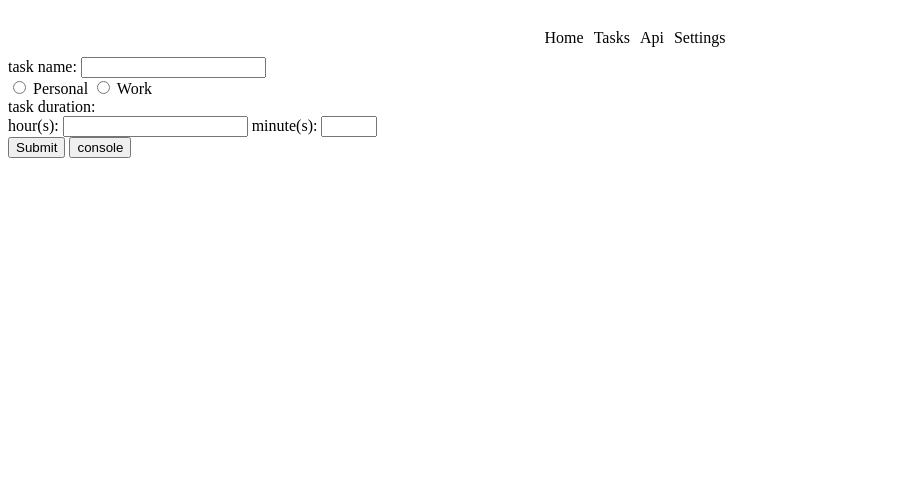
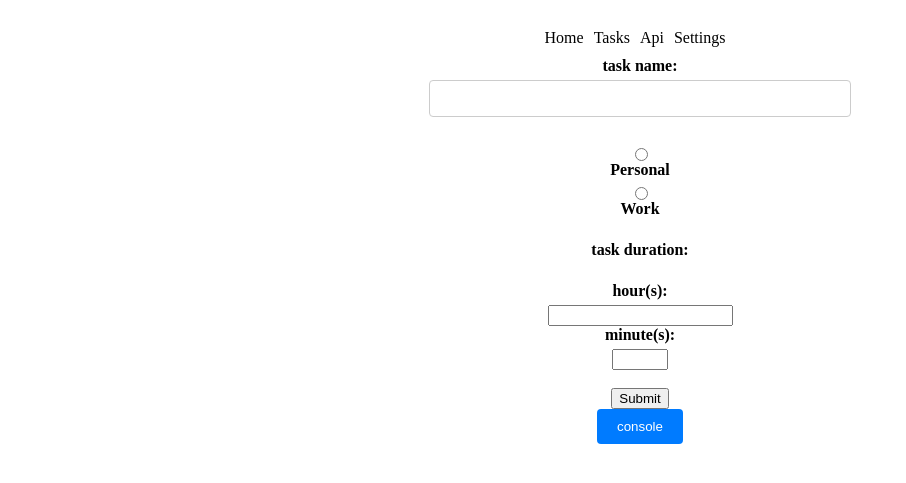
Before and after one commit to FirewallFugitive/Portfolio, a plain HTML site: page index.html in a window 1280 px wide. Shown: the part 61-544 px from the top of the page, without its empty margins (0-906 px from the left). Drawn offline with Linux system fonts and the light colour scheme.

Commit message:
total duration en btn2 gefixed + localstorage gebruik in tasks.js

```diff
--- a/script.js
+++ b/script.js
@@ -10,9 +10,11 @@ let name;
 let categorie;
 let duration;
 
-btn2.addEventListener('click',function(){
+btn2.addEventListener('click', function(event) {
+    event.preventDefault();
     totalDuration();
-})
+});
+
 
 function validateForm(callback) {
     let x = document.forms["taskForm"]["taskInput"].value;
@@ -39,13 +41,13 @@ let Duration = (h,m) => {
 }
 
 function totalDuration(){
-    let total;
+    let total = 0;
     tasks.forEach(task => {
         let time = task.duration;
         const timeArray = time.split(":");
         total += Duration(parseInt(timeArray[0]), parseInt(timeArray[1]));
     });
-    console.log(total);
+    console.log(total + ' minuten');
 }
 function saveTasksToLocalStorage() {
     localStorage.setItem('tasks', JSON.stringify(tasks));
--- a/style.css
+++ b/style.css
@@ -1,6 +1,7 @@
-h1{
+h1 {
     text-align: center;
 }
+
 nav {
     color: black;
     display: flex;
@@ -9,29 +10,72 @@ nav {
     justify-content: center;
     width: 100%;
 }
+
 nav ul {
     list-style-type: none;
     margin: 0;
     padding: 0;
     display: flex;
 }
+
 nav ul li {
     margin-right: 10px;
 }
+
 nav ul li a {
     color: black;
     text-decoration: none;
 }
+
 nav ul li a:hover {
     text-decoration: underline;
 }
-img{
+
+img {
     opacity: 0;
     transition: opacity 0.5s ease-in-out;
 }
-img.loaded{
+
+img.loaded {
     opacity: 1;
 }
-#recipe{
+
+#recipe {
     text-align: center;
 }
+
+form {
+    display: flex;
+    flex-direction: column;
+    align-items: center;
+    max-width: 400px;
+    margin: 0 auto;
+}
+
+form label {
+    font-weight: bold;
+    margin-bottom: 5px;
+}
+
+form input[type="text"],
+form input[type="email"],
+form textarea {
+    width: 100%;
+    padding: 10px;
+    margin-bottom: 10px;
+    border: 1px solid #ccc;
+    border-radius: 4px;
+}
+
+form button {
+    padding: 10px 20px;
+    background-color: #007bff;
+    color: #fff;
+    border: none;
+    border-radius: 4px;
+    cursor: pointer;
+}
+
+form button:hover {
+    background-color: #0056b3;
+}
```
Also changed, not shown: tasks.js (+18 -0 lines).
